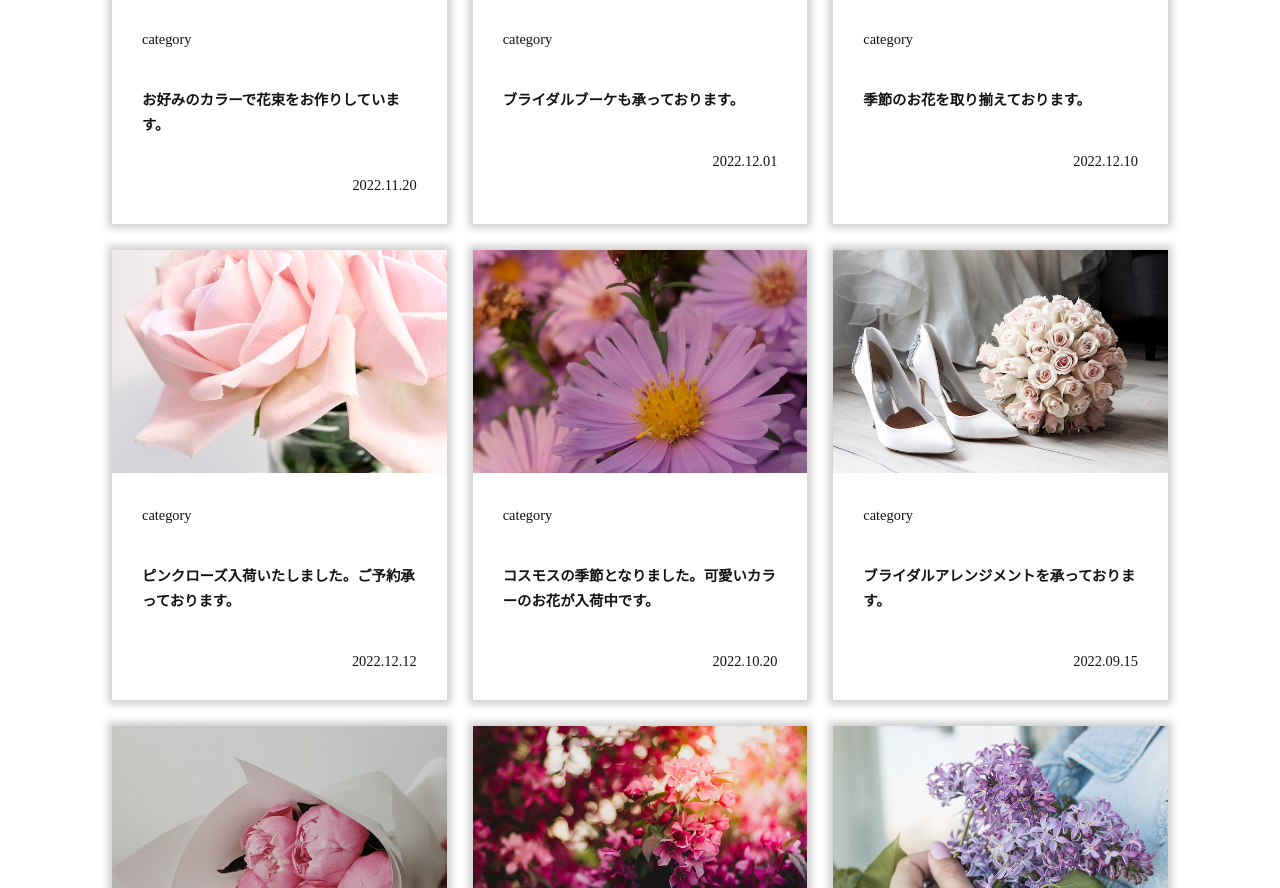
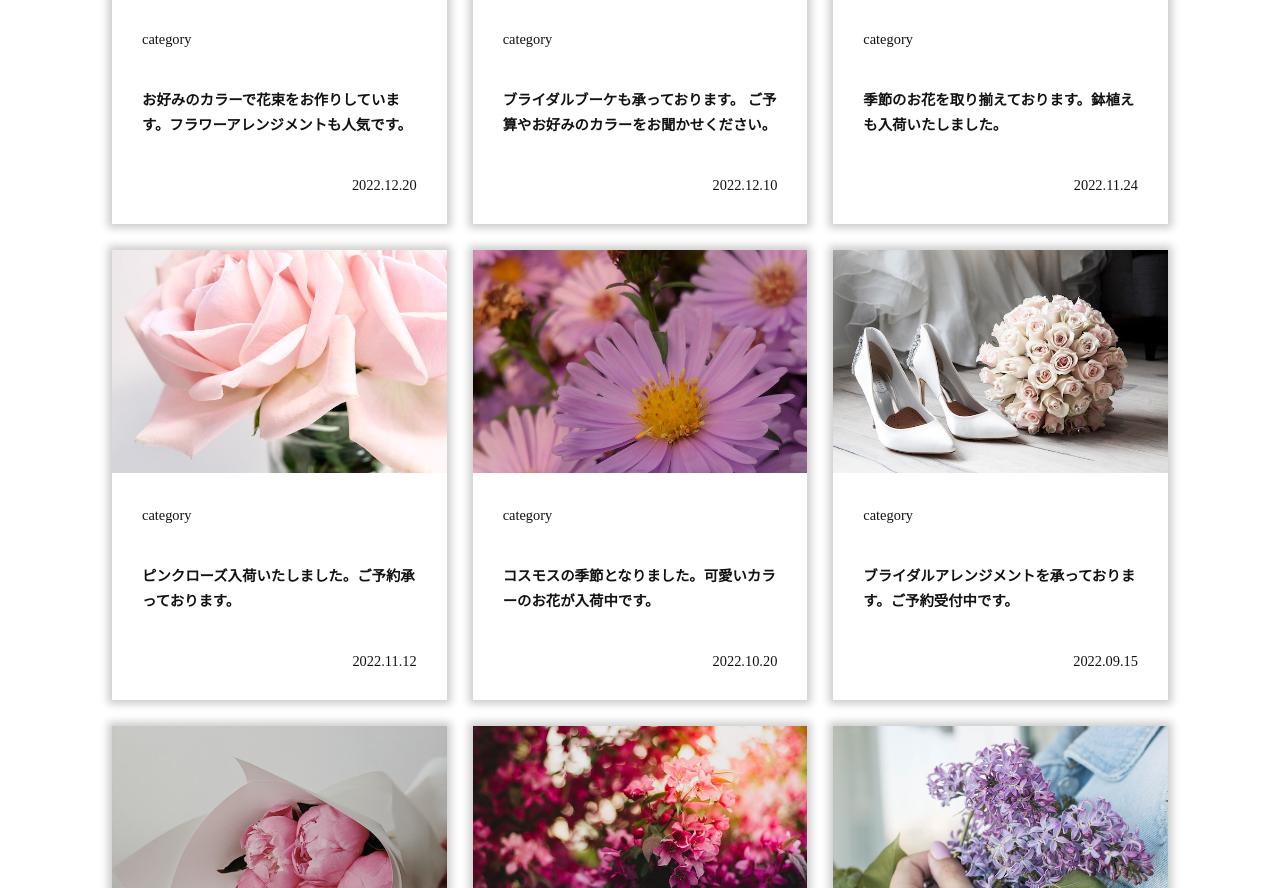
Before and after one commit to sarananev/media_site, a plain HTML site: page index.html in a window 1280 px wide. Shown: the part 1515-2403 px from the top of the page. Drawn offline with nearby package versions, Linux system fonts and the light colour scheme; some packages are replaced by stand-ins of ours; a web font is replaced by a local one.

Commit message:
Update index.html

```diff
--- a/index.html
+++ b/index.html
@@ -70,24 +70,25 @@
           <img class="fade-in" src="img/feature1.jpg" alt="feature1"></img>
           <div class="item-text">
             <p class="category">category</p>
-            <p class="text">お好みのカラーで花束をお作りしています。</p>
-            <p class="days">2022.11.20</p>
+            <p class="text">お好みのカラーで花束をお作りしています。フラワーアレンジメントも人気です。</p>
+            <p class="days">2022.12.20</p>
           </div>
         </div>
         <div class="item">
           <img class="fade-in" src="img/feature2.jpg" alt="feature2"></img>
           <div class="item-text">
             <p class="category">category</p>
-            <p class="text">ブライダルブーケも承っております。</p>
-            <p class="days">2022.12.01</p>
+            <p class="text">ブライダルブーケも承っております。
+            ご予算やお好みのカラーをお聞かせください。</p>
+            <p class="days">2022.12.10</p>
           </div>
         </div>
         <div class="item">
           <img class="fade-in" src="img/feature3.jpg" alt="feature3"></img>
           <div class="item-text">
             <p class="category">category</p>
-            <p class="text">季節のお花を取り揃えております。</p>
-            <p class="days">2022.12.10</p>
+            <p class="text">季節のお花を取り揃えております。鉢植えも入荷いたしました。</p>
+            <p class="days">2022.11.24</p>
           </div>
         </div>
         <div class="item">
@@ -95,7 +96,7 @@
           <div class="item-text">
             <p class="category">category</p>
             <p class="text">ピンクローズ入荷いたしました。ご予約承っております。</p>
-            <p class="days">2022.12.12</p>
+            <p class="days">2022.11.12</p>
           </div>
         </div>
         <div class="item">
@@ -110,7 +111,7 @@
           <img class="fade-in" src="img/feature6.jpg" alt="feature6"></img>
           <div class="item-text">
             <p class="category">category</p>
-            <p class="text">ブライダルアレンジメントを承っております。</p>
+            <p class="text">ブライダルアレンジメントを承っております。ご予約受付中です。</p>
             <p class="days">2022.09.15</p>
           </div>
         </div>
```
